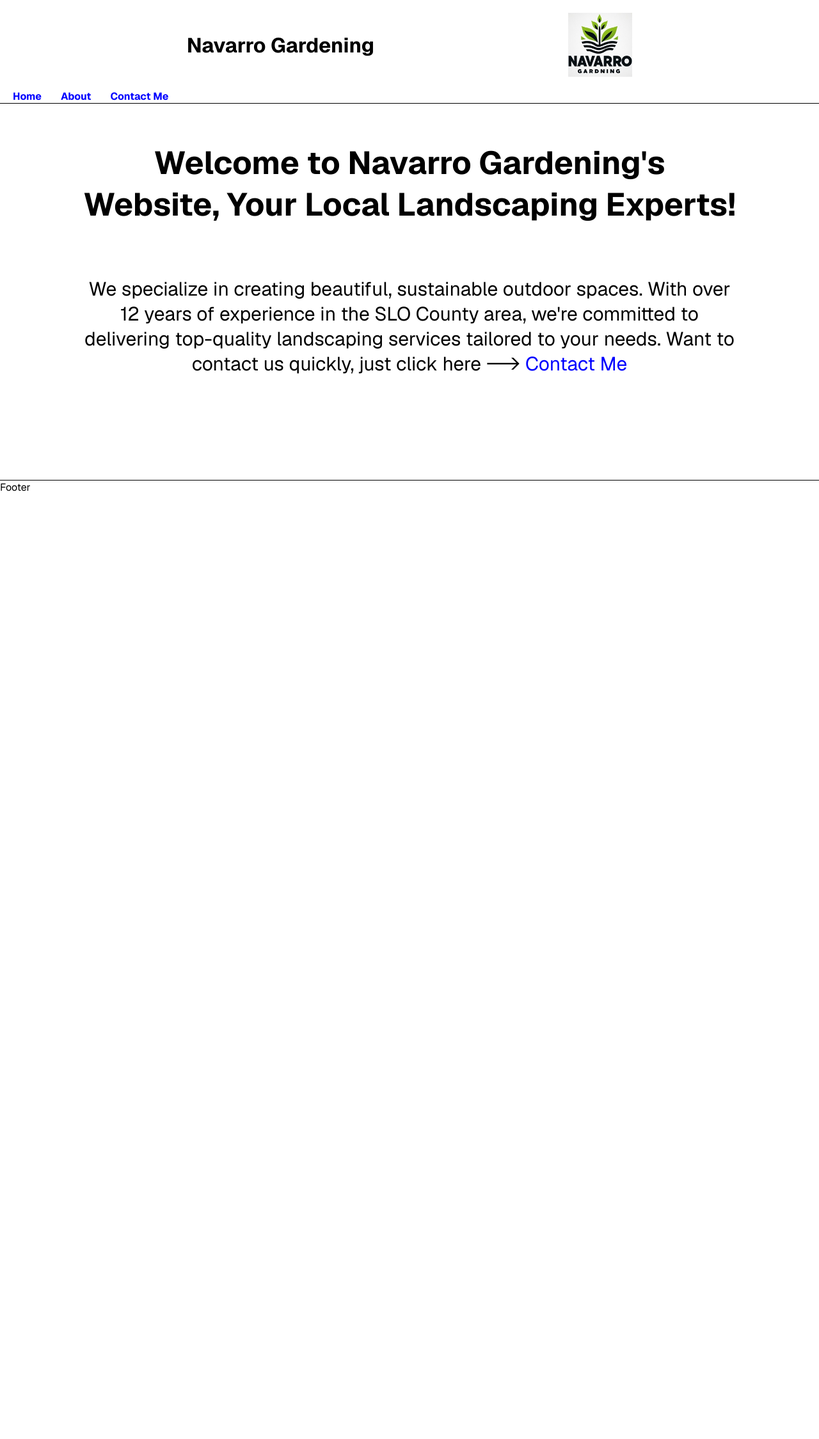
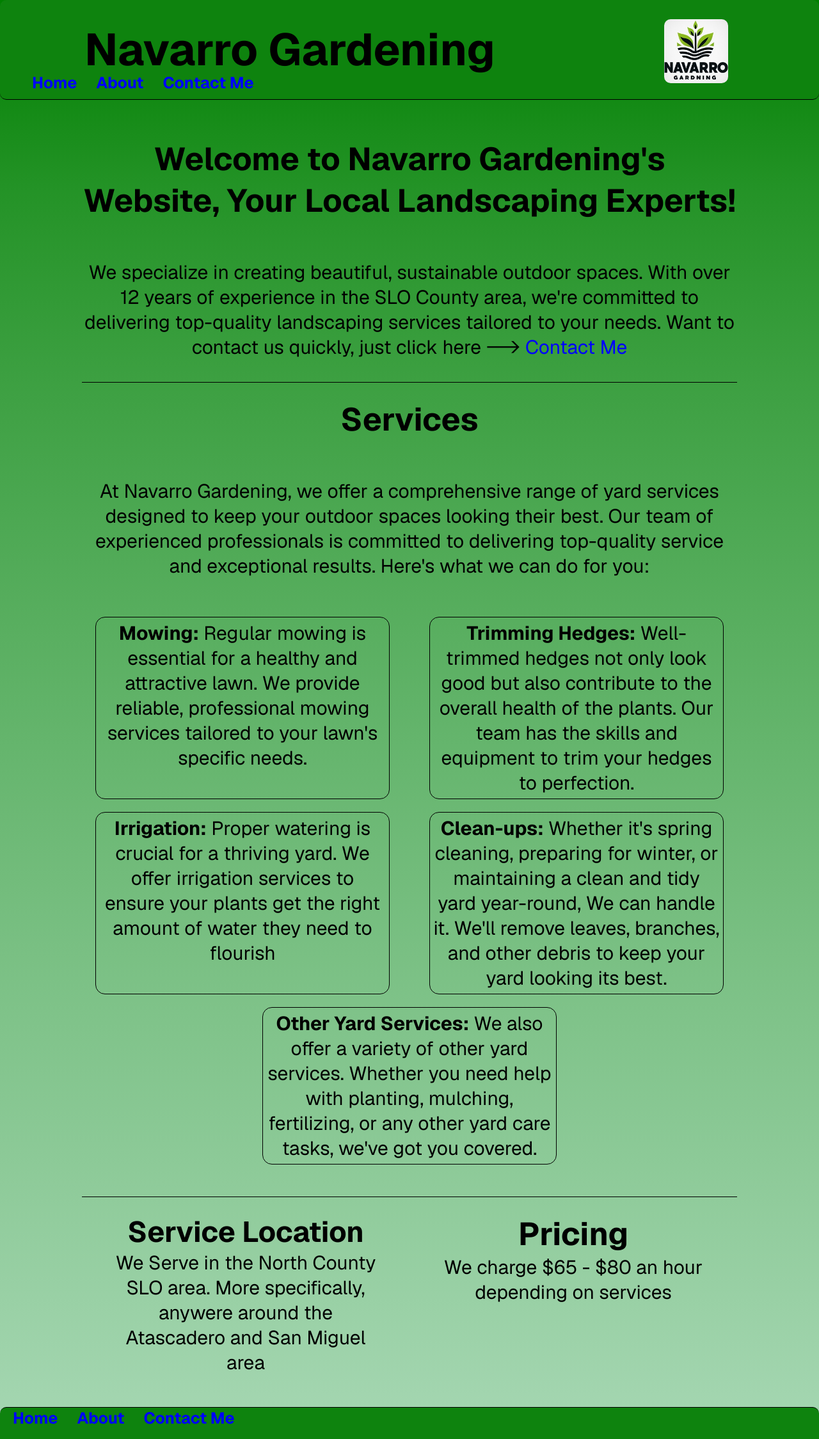
Before and after one commit to Julio-N-Coder/NavarroGardening, a Next.js app: page / in a window 1280 px wide. Shown: the whole page at 64% size. Before the commit the page ends 800 px from the top, so only its background shows below. Built offline with nearby package versions, Linux system fonts and the light colour scheme.

Commit message:
Finished the Header, Footer, Home page, and About Page

```diff
--- /dev/null
+++ b/src/app/about/page.module.css
@@ -0,0 +1,42 @@
+.imgBackground {
+  object-fit: cover;
+  z-index: -2;
+}
+
+.backgroundOverlay {
+  width: 100%;
+  height: 100%;
+  position: absolute;
+  background-color: black;
+  opacity: 0.5;
+  z-index: -1;
+}
+
+.background {
+  position: fixed;
+  background-color: rgb(46, 172, 46);
+  height: 100vh;
+  width: 100vw;
+  overflow: hidden;
+  z-index: -1;
+}
+
+.main {
+  background-color: lightblue;
+  max-width: 80%;
+  margin-right: auto;
+  margin-left: auto;
+  margin-top: 20px;
+  text-align: center;
+  display: flex;
+  flex-direction: column;
+  gap: 10px;
+  border-radius: 10px;
+}
+
+.text {
+  font-size: 20px;
+  display: flex;
+  flex-direction: column;
+  padding: 10px;
+}
--- a/src/app/globals.css
+++ b/src/app/globals.css
@@ -4,10 +4,24 @@
   margin: 0;
 }
 
+body {
+  background: linear-gradient(green, 40%, #a6d7b3)
+}
+
 .page-container {
   position: relative;
   min-height: 100vh;
-  padding-bottom: 60px;
+  padding-bottom: 100px;
+}
+
+section {
+  padding-top: 25px;
+  border-top: solid 1px black;
+}
+
+section:first-of-type {
+  padding-top: 0;
+  border-top: none;
 }
 
 .link {
@@ -18,3 +32,16 @@
 .link:hover {
   text-decoration: underline;
 }
+
+ul {
+  display: flex;
+  flex-wrap: wrap;
+  justify-content: space-around;
+  gap: 20px;
+}
+
+li {
+  width: 45%;
+  border: solid 1px;
+  border-radius: 15px;
+}
--- a/src/app/page.js
+++ b/src/app/page.js
@@ -8,6 +8,31 @@ export default function Home() {
         <h2 className={styles.title}>Welcome to Navarro Gardening&apos;s Website, Your Local Landscaping Experts!</h2>
         <article>We specialize in creating beautiful, sustainable outdoor spaces. With over 12 years of experience in the SLO County area, we&apos;re committed to delivering top-quality landscaping services tailored to your needs. Want to contact us quickly, just click here --&gt; <Link className='link' href='/contact-me'>Contact Me</Link></article>
       </section>
+      {/* Services Section */}
+      <section className={`${styles.servicesContainer} ${styles.center} ${styles.textSize}`}>
+        <h2 className={styles.title}>Services</h2>
+        <article>At Navarro Gardening, we offer a comprehensive range of yard services designed to keep your outdoor spaces looking their best. Our team of experienced professionals is committed to delivering top-quality service and exceptional results. Here&apos;s what we can do for you:</article>
+        <div className={styles.services}>
+          <article className={styles.service}><span className={styles.bold}>Mowing:</span> Regular mowing is essential for a healthy and attractive lawn. We provide reliable, professional mowing services tailored to your lawn&apos;s specific needs.</article>
+          <article className={styles.service}><span className={styles.bold}>Trimming Hedges:</span> Well-trimmed hedges not only look good but also contribute to the overall health of the plants. Our team has the skills and equipment to trim your hedges to perfection.</article>
+          <article className={styles.service}><span className={styles.bold}>Irrigation:</span> Proper watering is crucial for a thriving yard. We offer irrigation services to ensure your plants get the right amount of water they need to flourish</article>
+          <article className={styles.service}><span className={styles.bold}>Clean-ups:</span> Whether it&apos;s spring cleaning, preparing for winter, or maintaining a clean and tidy yard year-round, We can handle it. We&apos;ll remove leaves, branches, and other debris to keep your yard looking its best.</article>
+          <article className={styles.service}><span className={styles.bold}>Other Yard Services:</span> We also offer a variety of other yard services. Whether you need help with planting, mulching, fertilizing, or any other yard care tasks, we&apos;ve got you covered.</article>
+        </div>
+      </section>
+      {/* Location and Pricing Section */}
+      <section className={`${styles.locationPricing} ${styles.textSize}`}>
+        {/* location section */}
+        <div className={styles.location}>
+          <h2>Service Location</h2>
+          <article>We Serve in the North County SLO area. More specifically, anywere around the Atascadero and San Miguel area</article>
+        </div>
+        {/* Pricing section */}
+        <div className={styles.pricing}>
+          <h2 className={styles.title}>Pricing</h2>
+          <article className={styles.article}>We charge $65 - $80 an hour depending on services</article>
+        </div>
+      </section>
     </main>
   )
 }
--- a/src/app/page.module.css
+++ b/src/app/page.module.css
@@ -11,7 +11,22 @@
   flex-direction: column;
   justify-content: center;
   align-items: center;
-  gap: 80px;
+  margin-top: 35px;
+  gap: 60px;
+}
+
+.services {
+  display: flex;
+  flex-wrap: wrap;
+  justify-content: space-around;
+  gap: 20px;
+}
+
+.service {
+  width: 45%;
+  border: solid 1px;
+  border-radius: 15px;
+  padding: 5px;
 }
 
 .title {
@@ -21,3 +36,17 @@
 .textSize {
   font-size: 30px;
 }
+
+.bold {
+  font-weight: bold;
+}
+
+.locationPricing {
+  margin-top: 50px;
+  display: flex;
+  justify-content: space-around;
+}
+
+.location, .pricing {
+  width: 40%;
+}
--- a/src/components/Footer/footer.jsx
+++ b/src/components/Footer/footer.jsx
@@ -1,8 +1,15 @@
 import React from 'react'
 import styles from './footer.module.css'
+import Link from 'next/link'
 
 export default function Footer() {
   return (
-    <div className={styles.footer}>Footer</div>
+    <div className={styles.footer}>
+      <nav className={styles.navbar}>
+        <Link className='link' href='/'>Home</Link>
+        <Link className='link' href='/about'>About</Link>
+        <Link className='link' href='/contact-me'>Contact Me</Link>
+      </nav>
+    </div>
   )
 }
--- a/src/components/Footer/footer.module.css
+++ b/src/components/Footer/footer.module.css
@@ -1,7 +1,18 @@
 .footer {
   position: absolute;
+  background-color: rgb(14, 131, 14);
   bottom: 0;
   border-top: solid 1px black;
+  border-top-left-radius: 10px;
+  border-top-right-radius: 10px;
   width: 100%;
   height: 50px;
 }
+
+.navbar {
+  display: flex;
+  gap: 30px;
+  font-weight: bold;
+  font-size: 25px;
+  margin-left: 20px;
+}
--- a/src/components/Header/header.jsx
+++ b/src/components/Header/header.jsx
@@ -2,13 +2,16 @@ import React from 'react'
 import Link from 'next/link'
 import Image from 'next/image'
 import styles from './header.module.css'
+import logo from '@/../public/navarro-gardening-logo-croped-small.jpg'
 
 export default function Header() {
   return (
     <header className={styles.header}>
       <div className={styles.titleLogo}>
         <h1 className={styles.title}>Navarro Gardening</h1>
-        <Image className={styles.logo} src='/navarro-gardening-logo-croped-small.jpg' width={100} height={100} alt='Navarro Gardening Logo' />
+        <Link href='/' className={styles.logoContainer}>
+        <Image className={styles.logo} src={logo} placeholder='blur' width={100} height={100} alt='Navarro Gardening Logo' />
+        </Link>
         {/* <label className={styles.logo}>Place logo here</label> */}
       </div>
       <nav className={styles.navbar}>
--- a/src/components/Header/header.module.css
+++ b/src/components/Header/header.module.css
@@ -1,28 +1,34 @@
 .header {
   border-bottom: solid 1px black;
+  border-radius: 10px;
+  background-color: rgb(14, 131, 14);
+  position: relative;
 }
 
 .titleLogo {
   display: flex;
   justify-content: space-around;
   align-items: center;
-  max-width: 1000px;
+  max-width: 1400px;
   margin-left: auto;
   margin-right: auto;
   padding-bottom: 20px;
   padding-top: 20px;
-  /* margin-bottom: 20px; */
 }
 
 .title {
   text-align: center;
+  font-size: 70px;
 }
 
 .navbar {
-  margin-left: 20px;
+  position: absolute;
+  left: 50px;
+  bottom: 10px;
   display: flex;
   gap: 30px;
   font-weight: bold;
+  font-size: 25px;
 }
 
 .link {
@@ -34,9 +40,19 @@
   text-decoration: underline;
 }
 
-/* .logo { */
-  /* margin-top: 10px; */
-  /* margin-right: 10px; */
-  /* width: 100px;
-  height: 100px; */
-/* } */
+.logoContainer {
+  margin-top: 10px;
+  margin-right: 10px;
+  perspective: 150px;
+}
+
+.logo {
+  border-radius: 10px;
+  transition: all .5s;
+}
+
+.logo:hover {
+  /* object-fit: fill; */
+  transform: rotateX(10deg) rotateY(-10deg) rotateZ(3deg);
+  box-shadow: 2px 10px 30px rgba(255, 255, 255, 0.3);
+}
```
Also changed, not shown: src/app/about/page.jsx (+18 -1 lines), public/eco-warrior-princess-TsOeGUwWzWo-unsplash.jpg (added), src/app/contact-me/page.module.css (added).
